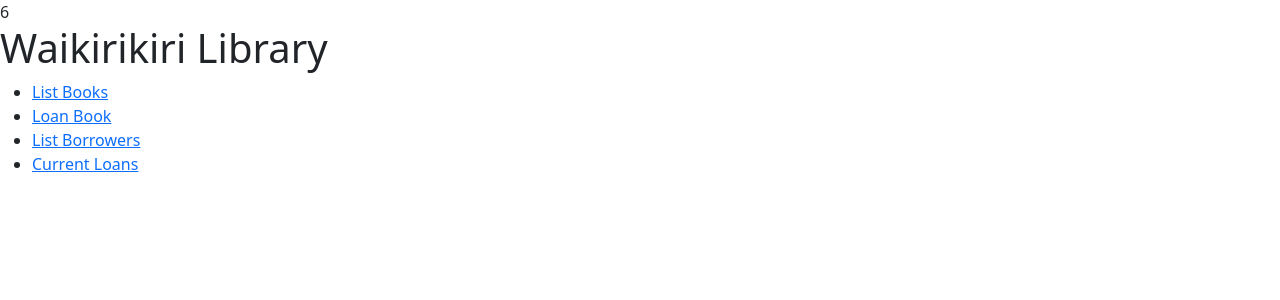
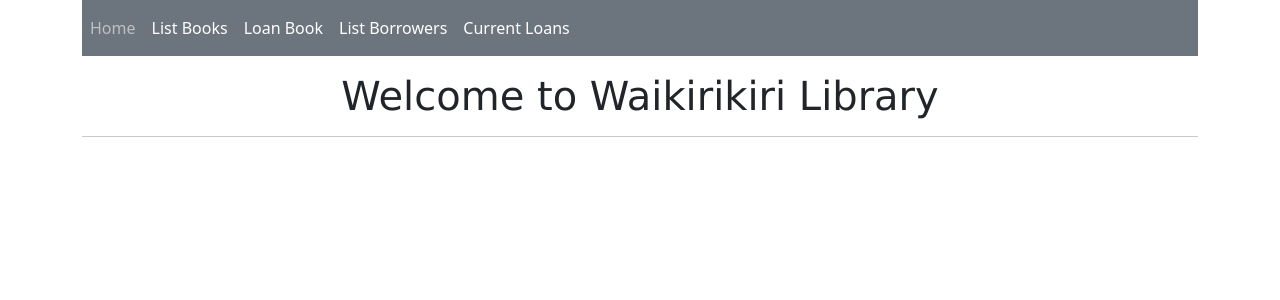
Before and after one commit to Bree-He/636-webapp, a Flask app: page / in a window 1280 px wide. Shown: the top 300 px of the page. Run offline with Flask 2, Linux system fonts and the light colour scheme.

Commit message:
base change

```diff
--- a/librarywebapp/templates/base.html
+++ b/librarywebapp/templates/base.html
@@ -4,21 +4,43 @@
         <meta charset="utf-8" />
         <title>{% block title %}{% endblock %}</title>
         <!-- CSS only -->
-<link href="https://cdn.jsdelivr.net/npm/bootstrap@5.2.3/dist/css/bootstrap.min.css" rel="stylesheet" integrity="sha384-rbsA2VBKQhggwzxH7pPCaAqO46MgnOM80zW1RWuH61DGLwZJEdK2Kadq2F9CUG65" crossorigin="anonymous">
+        <link href="https://cdn.jsdelivr.net/npm/bootstrap@5.2.3/dist/css/bootstrap.min.css" rel="stylesheet" integrity="sha384-rbsA2VBKQhggwzxH7pPCaAqO46MgnOM80zW1RWuH61DGLwZJEdK2Kadq2F9CUG65" crossorigin="anonymous">
     </head>
-{% set testvar = 6 %}
+
 
     <body>
-      {{ testvar }}
-        <nav>
-            <h1>Waikirikiri Library</h1>
-            <ul>
-                <li><a href="{{ url_for('listbooks') }}">List Books</a></li>
-                <li><a href="{{ url_for('loanbook') }}">Loan Book</a></li>
-                <li><a href="{{ url_for('listborrowers') }}">List Borrowers</a></li>
-                <li><a href="{{ url_for('currentloans') }}">Current Loans</a></li>
-            </ul>
-          </nav>
+
+      <div class="container">
+        <nav class="navbar navbar-expand-sm bg-secondary navbar-dark"><!-- creat navigation bar stacks the navbar vertically on small screens, backgroud grey-->
+          <ul class="navbar-nav">
+            <li class="nav-item">
+              <a class="nav-link" href="/">Home</a><!--add a nav item home, link to the home page -->
+            </li>
+            <li class="nav-item">
+              <a class="nav-link active" href="{{ url_for('listbooks') }}">List Books</a>
+            </li>
+            <li class="nav-item">
+              <a class="nav-link active" href="{{ url_for('loanbook') }}">Loan Book</a>
+            </li>
+            <li class="nav-item">
+              <a class="nav-link active" href="{{ url_for('listborrowers') }}">List Borrowers</a>
+            </li>
+            <li class="nav-item">
+              <a class="nav-link active" href="{{ url_for('currentloans') }}">Current Loans</a>
+            </li>
+          </ul>
+        </nav>
+      </div>
+      <!-- if click the home, the page will show this heading with style font-family verdana and centered heading -->
+      <div class="container mt-3 text-center">
+        {% if request.endpoint == "home"%}
+        <h1 style="font-family:verdana; text-align:center">Welcome to Waikirikiri Library</h1>
+        <hr>
+        {% endif %}
+      </div>
+
+
+
           <section class="content">
             <header>
               {% block header %}{% endblock %}
```
